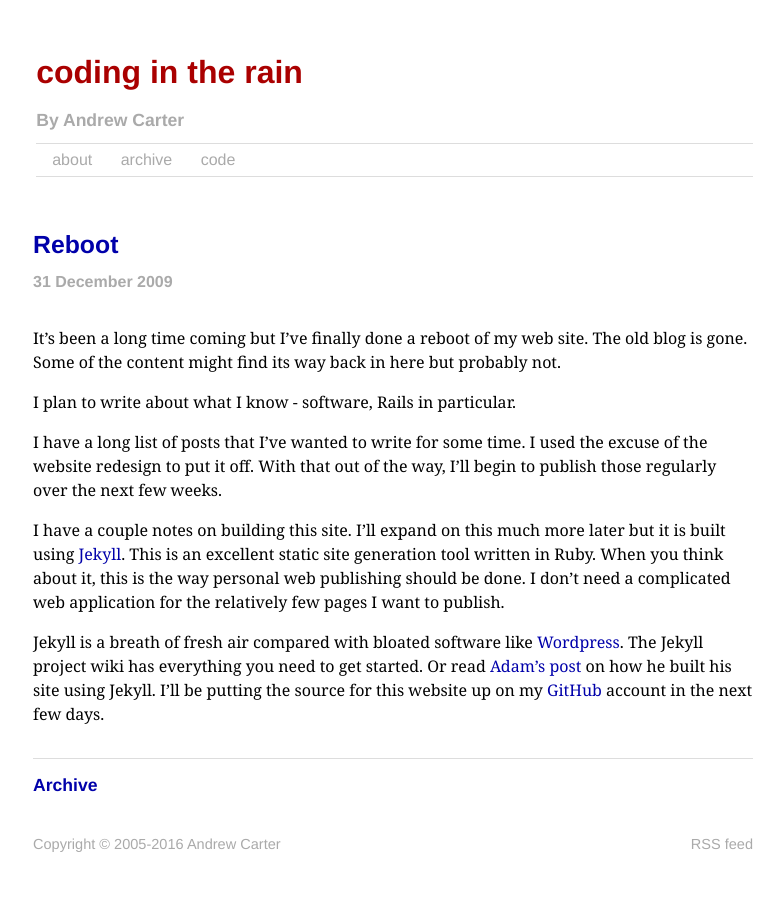
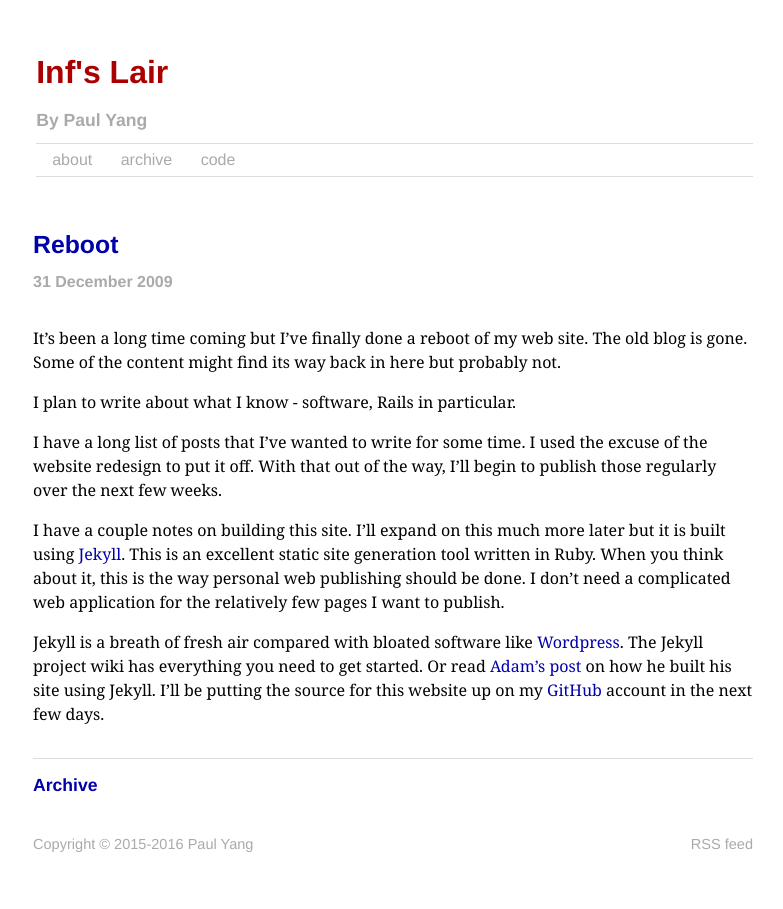
Before and after one commit to InfoHunter/infohunter.github.io, a Jekyll site: the page built from index.html, in a window 1280 px wide. Shown: the whole page, without its empty margins (247-1030 px from the left). Built offline with Jekyll 4.4.1, drawn with Linux system fonts in a browser that asks for light colours.

Commit message:
update info
Signed-off-by: Paul Yang <paulyang.inf@gmail.com>

```diff
--- a/_config.yml
+++ b/_config.yml
@@ -1,15 +1,14 @@
-name: Coding in the Rain
+name: Inf's Lair
 markdown: kramdown
 highlighter: rouge
 permalink: date
-google_analytics_code: UA-92810-1
-url: http://ascarter.net
+url: http://infohunter.github.io
 exclude:
 - config.ru
 - Gemfile
 - Gemfile.lock
 - Rakefile
-- README.markdown
+- README.md
 - bin
 - public
 - vendor
--- a/_includes/footer.html
+++ b/_includes/footer.html
@@ -1,7 +1,7 @@
 <footer>
 	<p>
 		<span id="copyright">
-			Copyright &copy; 2005-{{ site.time | date: "%Y" }} <a href="{{ site.url }}">Andrew Carter</a>
+			Copyright &copy; 2015-{{ site.time | date: "%Y" }} <a href="{{ site.url }}">Paul Yang</a>
 		</span>
 		<span id="feed">
 			<a href="/atom.xml">RSS feed</a>
--- a/_includes/masthead.html
+++ b/_includes/masthead.html
@@ -1,6 +1,6 @@
 <section id="masthead">
-    <h1 class="title"><a href="/">coding in the rain</a></h1>
-    <h2>By <span class="author">Andrew Carter</a></h2>
+    <h1 class="title"><a href="/">Inf's Lair</a></h1>
+    <h2>By <span class="author">Paul Yang</a></h2>
     <nav>
         <a class="menu" href="/about.html">about</a>
         <a class="menu" href="/archive.html">archive</a>
```
